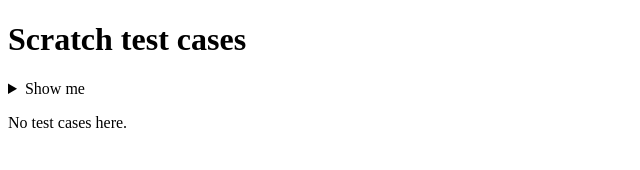
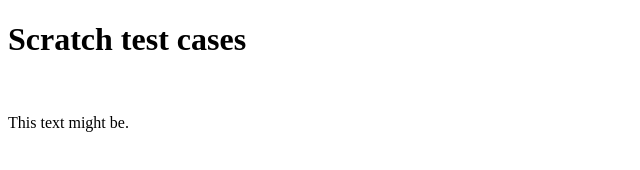
Before and after one commit to LJWatson/test-cases, a plain HTML site: page test.html in a window 1280 px wide. Shown: the full height of the page, 0-640 px from the left. Drawn offline with Linux system fonts and the light colour scheme.

Commit message:
Updates scratch test case

```diff
--- a/test.html
+++ b/test.html
@@ -8,16 +8,10 @@
 <body>
 <h1>Scratch test cases</h1>
 
-<details>
-<summary>Show me</summary>
-
-<p>Some text here</p>
-</details>
-
-
-<p style="display: none;" aria-hidden="false">This text</p>
-
-<p>No test cases here.</p>
+<div style="visibility:hidden;">
+<p>This text should not be read aloud.</p>
+<p style="visibility:visible;">This text might be.</p>
+</div>
 
 </body>
 </html>
```
